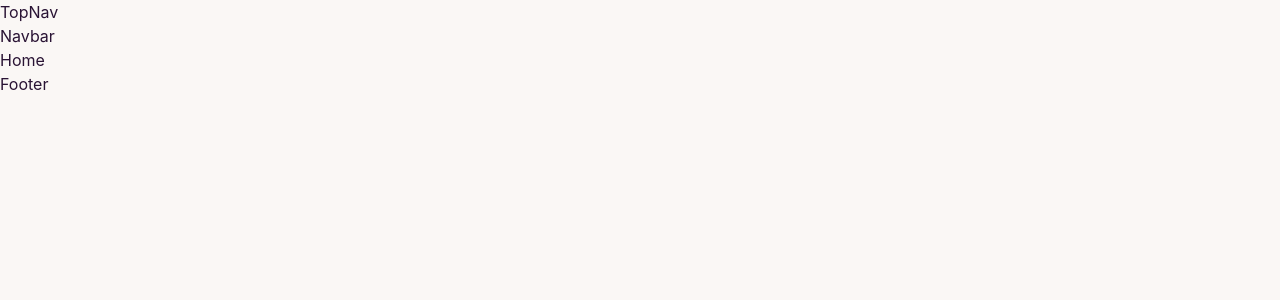
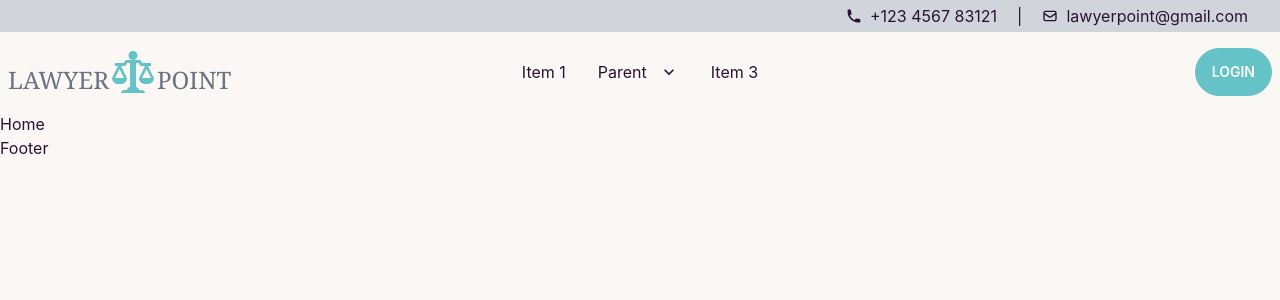
Before and after one commit to antudas22/lawyer-point-client, a React (Create React App) app: page / in a window 1280 px wide. Shown: the top 300 px of the page. Built offline with nearby package versions, Linux system fonts and the light colour scheme.

Commit message:
created topnav and navbar

```diff
--- a/package.json
+++ b/package.json
@@ -9,6 +9,7 @@
     "daisyui": "^2.51.6",
     "react": "^18.2.0",
     "react-dom": "^18.2.0",
+    "react-icons": "^4.8.0",
     "react-router-dom": "^6.10.0",
     "react-scripts": "5.0.1",
     "web-vitals": "^2.1.4"
--- a/src/App.js
+++ b/src/App.js
@@ -4,7 +4,7 @@ import { router } from './Routes/Routes';
 
 function App() {
   return (
-    <div className="">
+    <div className="max-w-screen-xl mx-auto">
       <RouterProvider router={router} />
     </div>
   );
--- a/src/Pages/Shared/Navbar/Navbar.js
+++ b/src/Pages/Shared/Navbar/Navbar.js
@@ -1,9 +1,53 @@
 import React from 'react';
+import { Link } from 'react-router-dom';
+import { GoLaw } from "react-icons/go";
 
 const Navbar = () => {
     return (
         <div>
-            Navbar
+            <div className="navbar bg-base-100 my-2">
+  <div className="navbar-start">
+    <div className="dropdown">
+      <label tabIndex={0} className="btn btn-ghost lg:hidden">
+        <svg xmlns="http://www.w3.org/2000/svg" className="h-5 w-5" fill="none" viewBox="0 0 24 24" stroke="currentColor"><path strokeLinecap="round" strokeLinejoin="round" strokeWidth="2" d="M4 6h16M4 12h8m-8 6h16" /></svg>
+      </label>
+      <ul tabIndex={0} className="menu menu-compact dropdown-content mt-3 p-2 shadow bg-base-100 rounded-box w-52">
+        <li><a>Item 1</a></li>
+        <li tabIndex={0}>
+          <a className="justify-between">
+            Parent
+            <svg className="fill-current" xmlns="http://www.w3.org/2000/svg" width="24" height="24" viewBox="0 0 24 24"><path d="M8.59,16.58L13.17,12L8.59,7.41L10,6L16,12L10,18L8.59,16.58Z"/></svg>
+          </a>
+          <ul className="p-2">
+            <li><a>Submenu 1</a></li>
+            <li><a>Submenu 2</a></li>
+          </ul>
+        </li>
+        <li><a>Item 3</a></li>
+      </ul>
+    </div>
+    <Link to='/' className="flex items-end uppercase text-2xl font-serif text-gray-500">Lawyer<span className='text-5xl text-primary'><GoLaw /></span>Point</Link>
+  </div>
+  <div className="navbar-center hidden lg:flex">
+    <ul className="menu menu-horizontal px-1">
+      <li><a>Item 1</a></li>
+      <li tabIndex={0}>
+        <a>
+          Parent
+          <svg className="fill-current" xmlns="http://www.w3.org/2000/svg" width="20" height="20" viewBox="0 0 24 24"><path d="M7.41,8.58L12,13.17L16.59,8.58L18,10L12,16L6,10L7.41,8.58Z"/></svg>
+        </a>
+        <ul className="p-2">
+          <li><a>Submenu 1</a></li>
+          <li><a>Submenu 2</a></li>
+        </ul>
+      </li>
+      <li><a>Item 3</a></li>
+    </ul>
+  </div>
+  <div className="navbar-end">
+    <Link to='' className="btn btn-primary text-white">Login</Link>
+  </div>
+</div>
         </div>
     );
 };
--- a/src/Pages/Shared/TopNav/TopNav.js
+++ b/src/Pages/Shared/TopNav/TopNav.js
@@ -1,9 +1,16 @@
 import React from 'react';
+import { HiPhone, HiOutlineMail } from "react-icons/hi";
 
 const TopNav = () => {
     return (
-        <div>
-            TopNav
+        <div className='flex gap-5 justify-end py-1 pr-8 bg-gray-300'>
+            <div className='flex items-center gap-2'>
+            <HiPhone/><p>+123 4567 83121</p>
+            </div>
+            <p>|</p>
+            <div className='flex items-center gap-2'>
+            <HiOutlineMail/><p>lawyerpoint@gmail.com</p>
+            </div>
         </div>
     );
 };
```
Also changed, not shown: 1 other file (tests, documents, lock files or other folders).
